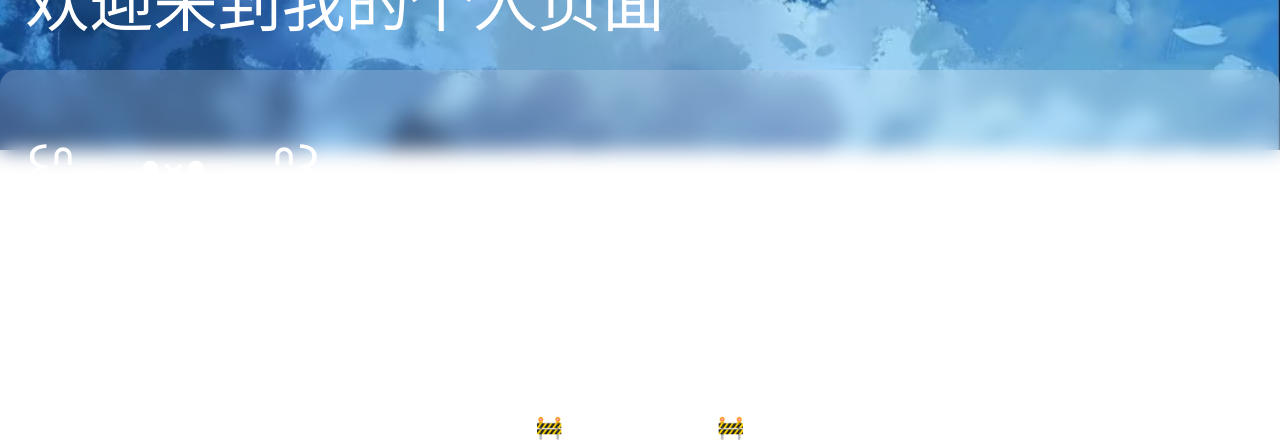
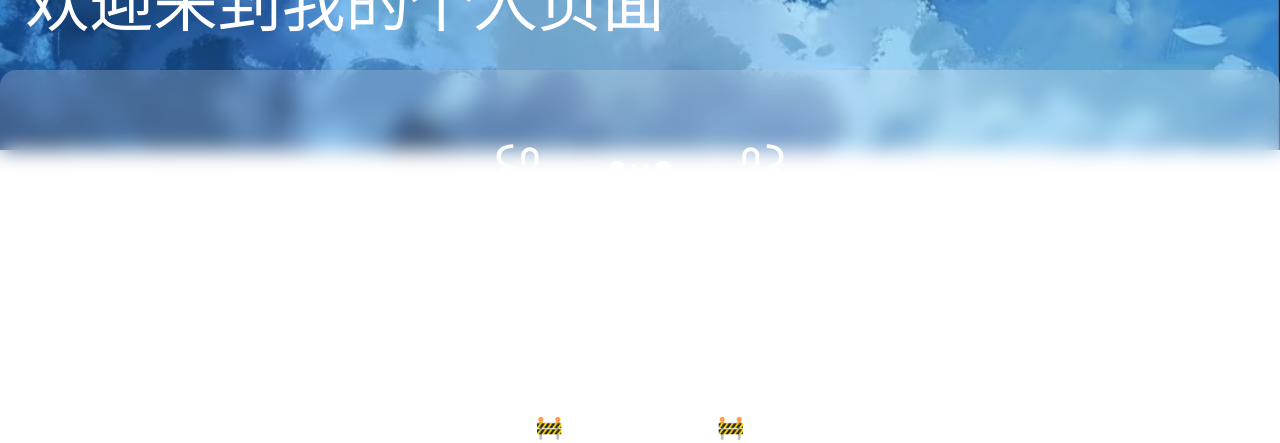
Before and after one commit to TMyxGames/my-homepage, a Vue app: page /PageHome in a window 1280 px wide. Shown: the part 650-1093 px from the top of the page. Built offline with nearby package versions, Linux system fonts and the light colour scheme; a web font is replaced by a local one.

Commit message:
优化了深色主题的表现

```diff
--- a/package.json
+++ b/package.json
@@ -11,6 +11,7 @@
     "axios": "^1.13.2",
     "core-js": "^3.8.3",
     "element-plus": "^2.11.8",
+    "markdown-it": "^14.1.0",
     "vue": "^3.2.13",
     "vue-router": "^4.6.3"
   },
--- a/src/components/PageHome.vue
+++ b/src/components/PageHome.vue
@@ -3,21 +3,44 @@
         <label class="title">你好</label>
         <label class="subtitle">欢迎来到我的个人页面</label>
     </div>
-    <div class="home-container">
-        <label class="subtitle emoji">꒰ᐢ⸝⸝•༝•⸝⸝ᐢ꒱</label>
-        <label class="subtitle">目前页面还在施工中...</label>
-        <!-- <h2 class="subtitle">(ˆ꜆ .   ̫  . ).   ̫  . ꜀ˆ)</h2> -->
-    </div>
+
+    <section class="home-container">
+        <!-- <div class="top">
+            <div class="my-info">
+                <img class="avatar" src="@/assets/兔兔.jpg" alt="Avatar" />
+            </div>
+            <div class="introduce">
+
+            </div>
+
+        </div> -->
+
+        <div class="second">
+            <label class="subtitle emoji">꒰ᐢ⸝⸝•༝•⸝⸝ᐢ꒱</label>
+            <label class="subtitle">目前页面还在施工中...</label>
+            <!-- <h2 class="subtitle">(ˆ꜆ .   ̫  . ).   ̫  . ꜀ˆ)</h2> -->
+        </div>
+
+
+    </section>
+
 </template>
 
 <script>
+    import MarkdownIt from 'markdown-it';
+
     export default {
         name: 'PageHome',
         components: {
         },
         data() {
             return {
-
+                markdownRaw: '',
+                md: new MarkdownIt({
+                    html: true,
+                    linkify: true,
+                    typographer: true,
+                }),
             }
         },
         methods: {
@@ -47,6 +70,18 @@
     .home-container {
         height: 100%;
         width: 100%;
+
+        box-sizing: border-box;
+
+        display: flex;
+        flex-direction: column;
+        align-items: center;
+        gap: 1rem;
+    }
+
+    .top {
+        height: 100%;
+        width: 100%;
         padding: clamp(1rem, 2vw, 2rem);
 
         box-sizing: border-box;
@@ -61,7 +96,54 @@
         align-items: center;
         gap: 5rem; */
         display: grid;
+        grid-template-columns: 1fr 3fr;
+        gap: clamp(1rem, 2vw, 2rem);
+    }
 
+    .my-info {
+        height: 100%;
+        width: 100%;
+        border-radius: 1rem;
+
+        padding: 1rem;
+        box-sizing: border-box;
+        overflow: hidden;
+        background-color: var(--card-bg);
+
+        display: flex;
+        flex-direction: column;
+        align-items: center;
+    }
+
+    .avatar {
+        height: clamp(5rem, 10vw, 10rem);
+        width: clamp(5rem, 10vw, 10rem);
+        border-radius: 50%;
+        object-fit: cover;
+    }
+
+    .introduce {
+        height: 10rem;
+        width: 100%;
+        border-radius: 1rem;
+        background-color: var(--card-bg);
+    }
+
+    .second {
+        height: 100%;
+        width: 100%;
+        padding: clamp(1rem, 2vw, 2rem);
+
+        box-sizing: border-box;
+        background-color: var(--glass-bg);
+        color: var(--glass-text);
+        backdrop-filter: blur(10px);
+        border-radius: 1rem;
+
+        display: flex;
+        flex-direction: column;
+        justify-content: center;
+        align-items: center;
     }
 
     .title {
--- a/src/styles/theme.css
+++ b/src/styles/theme.css
@@ -5,7 +5,7 @@
     --glass-text: rgba(255, 255, 255);
 
     /* 小容器 */
-    --card-bg: rgba(255, 255, 255, 75%);
+    --card-bg: rgba(255, 255, 255, 80%);
     --card-text: #222831;
 
     /* 装饰 */
@@ -17,11 +17,11 @@
 /* 深色模式 */
 html.dark {
     /* 大容器 */
-    --glass-bg: rgba(0, 0, 0, 40%);
-    --glass-text: rgb(200, 200, 200);
+    --glass-bg: rgba(64, 64, 64, 40%);
+    --glass-text: rgb(220, 220, 220);
 
     /* 小容器 */
-    --card-bg: rgba(0, 0, 0, 75%);
+    --card-bg: rgba(200, 200, 200, 0.8);
     --card-text: rgba(255, 255, 255);
 
     /* 装饰 */
```
Also changed, not shown: 1 other file (tests, documents, lock files or other folders).
